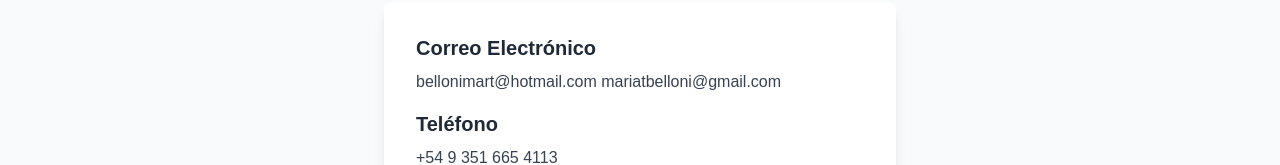
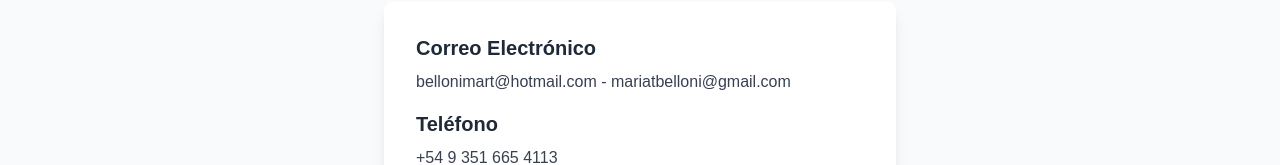
Before and after one commit to gregoalasino/bellonimart, a Next.js app: page /contact in a window 1280 px wide. Shown: the part 242-407 px from the top of the page. Built offline with nearby package versions, Linux system fonts and the light colour scheme.

Commit message:
fixing contact details

```diff
--- a/app/contact/page.tsx
+++ b/app/contact/page.tsx
@@ -16,7 +16,7 @@ export default function ContactPage() {
               Correo Electrónico
             </h3>
             <p className="text-gray-700 break-words">
-              bellonimart@hotmail.com
+              bellonimart@hotmail.com -
               mariatbelloni@gmail.com
             </p>
           </div>
```
